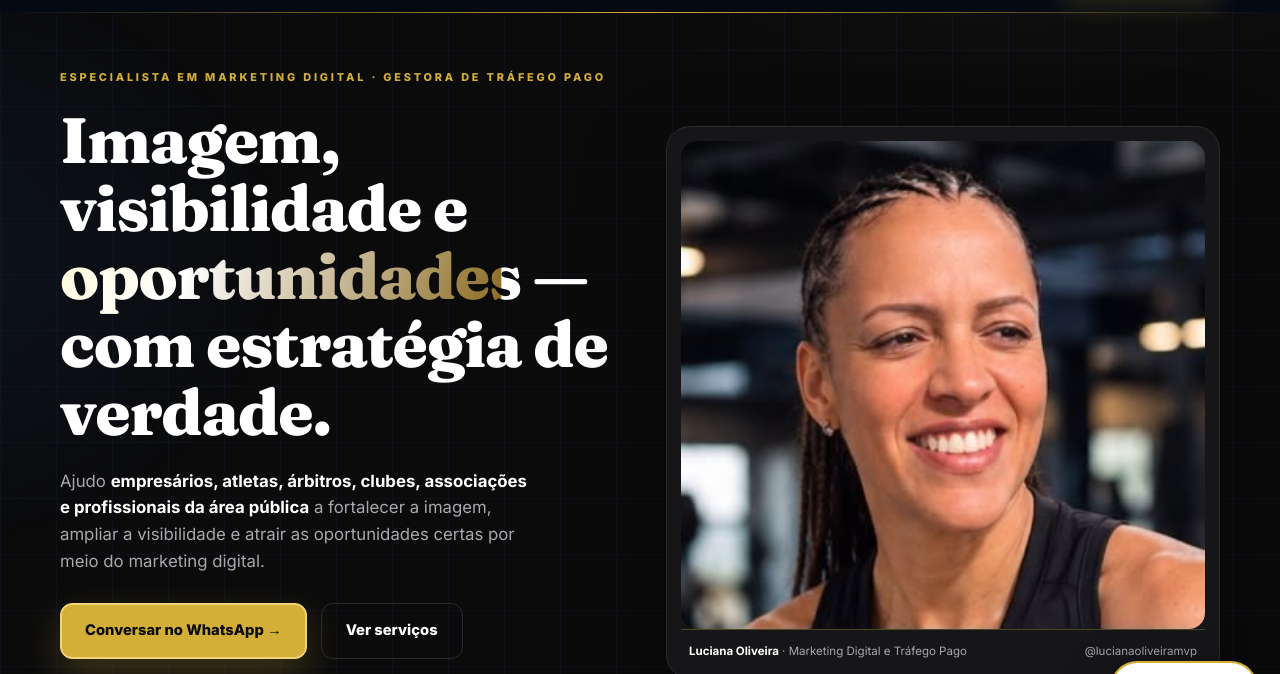
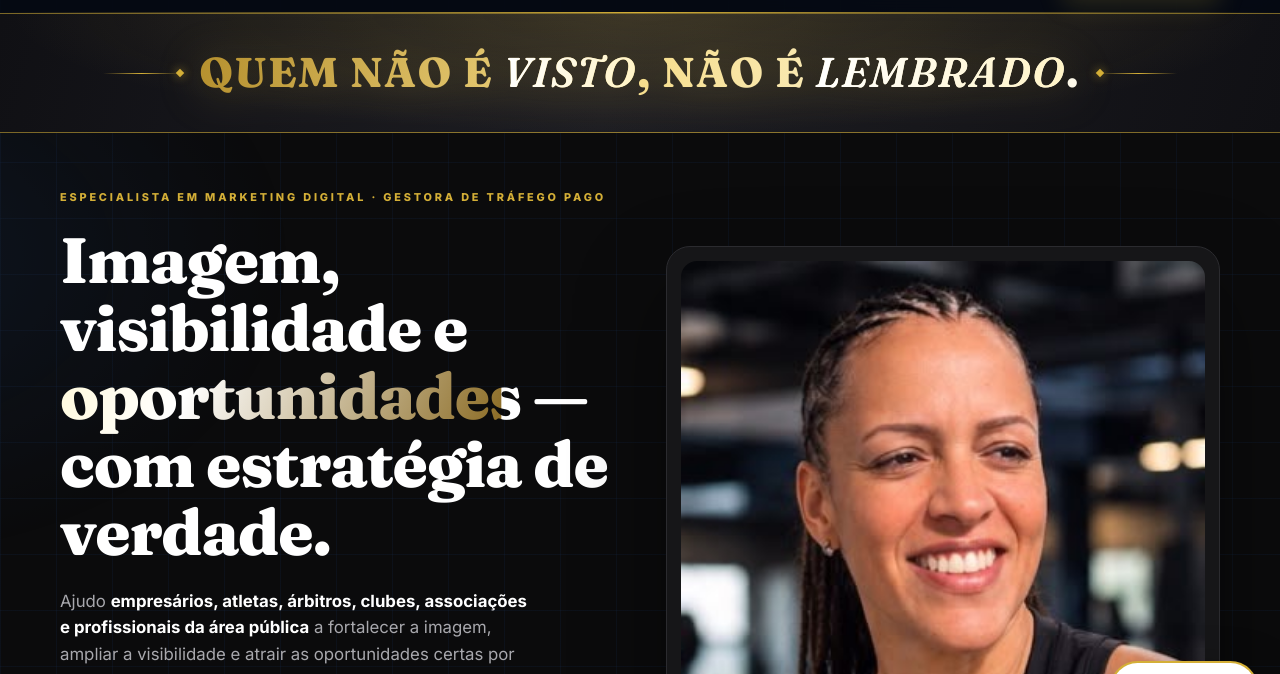
Before and after one commit to marcelooliveira8052668-cyber/luciana-oliveira-site, a plain HTML site: page index.html in a window 1280 px wide. Shown: the part 62-736 px from the top of the page. Drawn offline with Linux system fonts and the light colour scheme; animation ran at ten frames a second.

Commit message:
Adiciona frase de impacto no topo: QUEM NAO E VISTO, NAO E LEMBRADO

```diff
--- a/index.html
+++ b/index.html
@@ -360,6 +360,100 @@ html.tema-dia .retrato-legenda span { color: #b9b9bf !important; }
   .hero .eyebrow-mobile { display: block; order: -2; }
   .hero-copy > .eyebrow { display: none; } /* Mesmo texto já visível acima da foto. */
 }
+
+/* ===== FRASE DE IMPACTO — topo do site ===== */
+.frase-topo{
+  position:relative;
+  overflow:hidden;
+  border-top:1px solid rgba(212,175,55,.55);
+  border-bottom:1px solid rgba(212,175,55,.55);
+  background:
+    radial-gradient(900px 170px at 50% 0%,rgba(212,175,55,.18),transparent 70%),
+    linear-gradient(105deg,#101014 0%,#1d1d23 48%,#101014 100%);
+}
+/* varredura de luz discreta, passa de tempos em tempos */
+.frase-topo::after{
+  content:"";
+  position:absolute;top:0;bottom:0;width:36%;left:-45%;
+  background:linear-gradient(100deg,transparent,rgba(255,248,220,.13),transparent);
+  transform:skewX(-18deg);
+  animation:fraseVarredura 7s ease-in-out infinite;
+  pointer-events:none;
+}
+@keyframes fraseVarredura{0%{left:-45%}55%,100%{left:125%}}
+.frase-topo-inner{
+  position:relative;
+  min-height:118px;
+  display:flex;align-items:center;justify-content:center;gap:20px;
+  padding:24px 0;
+}
+.frase-linha{
+  position:relative;
+  width:clamp(26px,6vw,90px);height:1px;flex:0 0 auto;
+  background:linear-gradient(90deg,transparent,var(--gold),transparent);
+}
+.frase-linha::after{
+  content:"";position:absolute;top:50%;width:6px;height:6px;
+  background:var(--gold);transform:translateY(-50%) rotate(45deg);
+  box-shadow:0 0 10px rgba(212,175,55,.7);
+}
+.frase-linha:first-child::after{right:-3px}
+.frase-linha:last-child::after{left:-3px}
+.frase-texto{
+  font-family:Fraunces,Georgia,serif;
+  font-weight:800;
+  font-size:clamp(1.4rem,3.5vw,2.6rem);
+  line-height:1.18;
+  letter-spacing:.04em;
+  text-transform:uppercase;
+  text-align:center;
+  background:linear-gradient(100deg,#b6912f 0%,#f6dd8a 22%,#ffffff 50%,#f6dd8a 78%,#b6912f 100%);
+  background-size:220% 100%;
+  -webkit-background-clip:text;background-clip:text;
+  -webkit-text-fill-color:transparent;
+  animation:fraseBrilho 6s linear infinite;
+  filter:drop-shadow(0 4px 22px rgba(212,175,55,.28));
+}
+.frase-texto b{
+  font-style:italic;font-weight:800;
+  background:linear-gradient(100deg,#ffffff,#fff3c4,#ffffff);
+  background-size:200% 100%;
+  -webkit-background-clip:text;background-clip:text;
+  -webkit-text-fill-color:transparent;
+  animation:fraseBrilho 4.5s linear infinite reverse;
+}
+@keyframes fraseBrilho{from{background-position:0 0}to{background-position:220% 0}}
+
+/* tema claro */
+html.tema-dia .frase-topo{
+  border-top-color:rgba(138,106,34,.5);
+  border-bottom-color:rgba(138,106,34,.5);
+  background:
+    radial-gradient(900px 170px at 50% 0%,rgba(212,175,55,.22),transparent 70%),
+    linear-gradient(105deg,#efefec 0%,#ffffff 48%,#efefec 100%);
+}
+html.tema-dia .frase-linha{background:linear-gradient(90deg,transparent,#8a6a22,transparent)}
+html.tema-dia .frase-linha::after{background:#8a6a22;box-shadow:0 0 8px rgba(138,106,34,.5)}
+html.tema-dia .frase-texto{
+  background:linear-gradient(100deg,#8a6a22 0%,#c9a13a 22%,#6b5115 50%,#c9a13a 78%,#8a6a22 100%);
+  background-size:220% 100%;
+  -webkit-background-clip:text;background-clip:text;
+  filter:none;
+}
+html.tema-dia .frase-texto b{
+  background:linear-gradient(100deg,#6b5115,#a37d21,#6b5115);
+  background-size:200% 100%;
+  -webkit-background-clip:text;background-clip:text;
+}
+@media (max-width:720px){
+  .frase-topo-inner{min-height:98px;padding:18px 0;gap:12px}
+  .frase-linha{display:none}
+  .frase-texto{font-size:clamp(1.22rem,6.4vw,1.8rem);letter-spacing:.02em}
+}
+@media (prefers-reduced-motion:reduce){
+  .frase-topo::after{animation:none;display:none}
+  .frase-texto,.frase-texto b{animation:none}
+}
 </style>
 <script>try{if(localStorage.getItem('temaLuciana')==='dia'){document.documentElement.classList.add('tema-dia')}}catch(e){}</script>
 </head>
@@ -399,6 +493,15 @@ html.tema-dia .retrato-legenda span { color: #b9b9bf !important; }
 </header>
 
 <main id="inicio">
+  <!-- FRASE DE IMPACTO — recebe o visitante já no topo -->
+  <div class="frase-topo" role="note" aria-label="Frase de destaque">
+    <div class="wrap frase-topo-inner">
+      <span class="frase-linha" aria-hidden="true"></span>
+      <p class="frase-texto">Quem não é <b>visto</b>, não é <b>lembrado</b>.</p>
+      <span class="frase-linha" aria-hidden="true"></span>
+    </div>
+  </div>
+
   <!-- HERO -->
   <div class="wrap hero">
     <!-- Cópia mobile da chamada: a original permanece no lugar no desktop. -->
```
